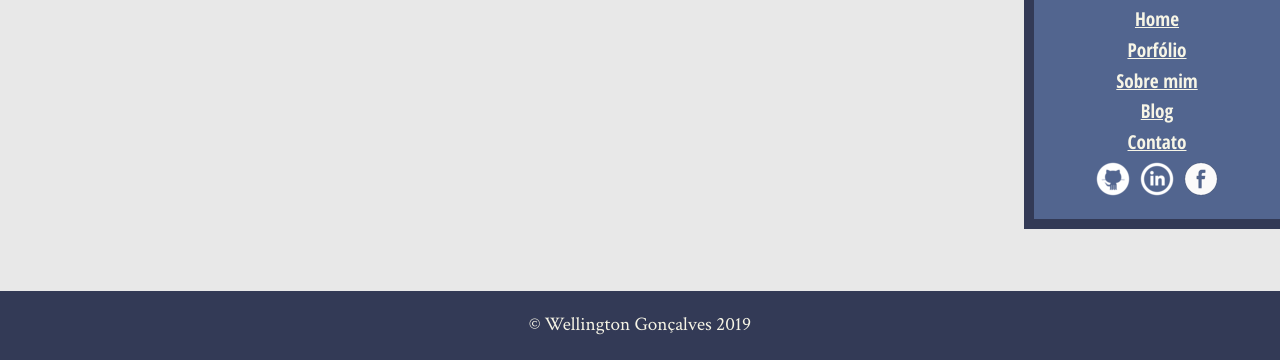
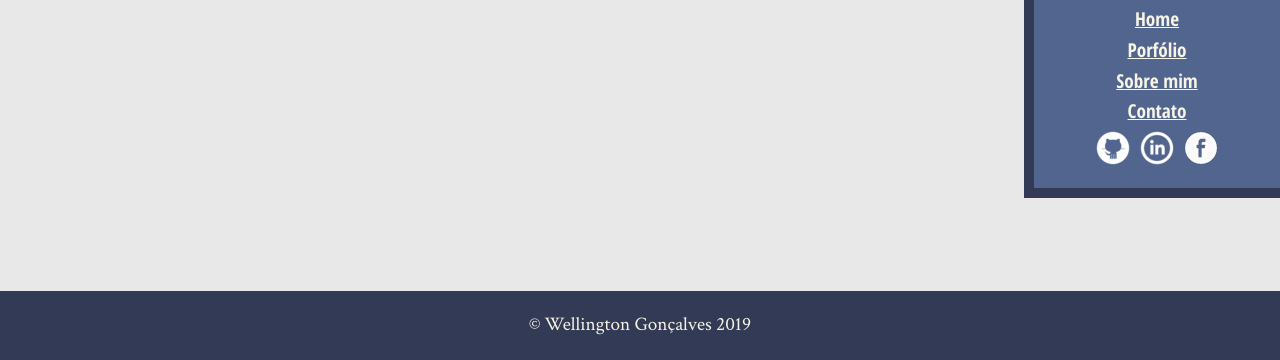
Before and after one commit to wrgoncalves/wellingtongoncalves.github.io, a plain HTML site: page portfolio.html in a window 1280 px wide. Shown: the part 440-800 px from the top of the page. Drawn offline with Linux system fonts and the light colour scheme.

Commit message:
Retirado link para o blog

```diff
--- a/portfolio.html
+++ b/portfolio.html
@@ -26,7 +26,6 @@
                 <li><a href="home.html">Home</a></li>
                 <li><a href="portfolio.html">Porfólio</a></li>
                 <li><a href="biografia.html">Sobre mim</a></li>
-                <li><a href="blog.html">Blog</a></li>
 				<li><a href="contato.html">Contato</a></li>
                 </ul>
             </nav>
```
